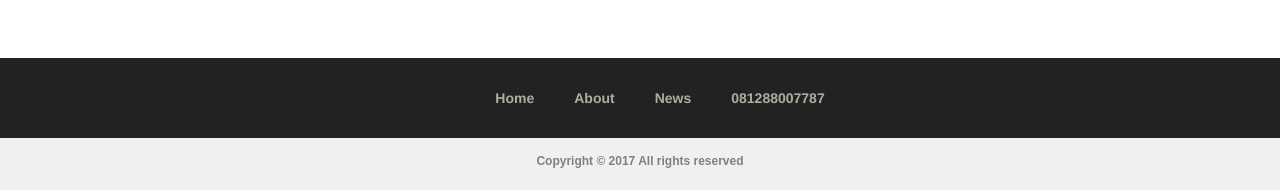
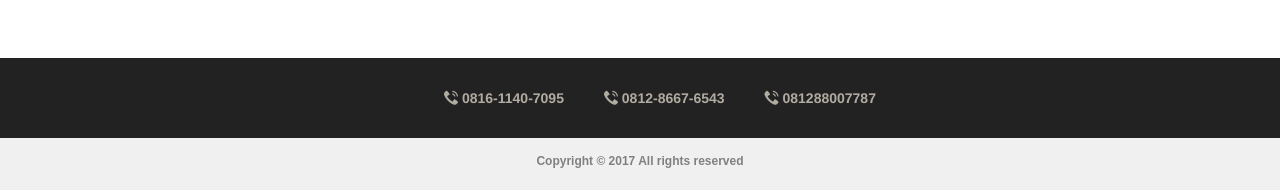
Before and after one commit to crayongenerateon/ohi, a CodeIgniter app: page /database/ in a window 1280 px wide. Shown: the part 1643-1833 px from the top of the page. Run offline with CodeIgniter, Linux system fonts and the light colour scheme; data that the repository does not hold is empty; some libraries are stand-ins or nearby versions; some web fonts are replaced.

Commit message:
update favicon
update favicon dll

```diff
--- a/application/views/manage/auth/login.php
+++ b/application/views/manage/auth/login.php
@@ -5,16 +5,13 @@
 	<meta http-equiv="X-UA-Compatible" content="IE=edge">
 	<meta name="viewport" content="width=device-width, initial-scale=1">
 	<title>PMOI | Login</title>
-  <link rel="shortcut icon" href="<?php echo base_url('media/img/logo.png') ?>">
+  <link rel="shortcut icon" href="<?php echo base_url('media/template/media/images/ico/logo2.png') ?>">
   <link href="<?php echo base_url('media/css/bootstrap.min.css');?>" rel="stylesheet">
   <link href="<?php echo base_url('media/css/login.css');?>" rel="stylesheet">
 
 
 </head>
 <body>
-
-
-
 
   <div class="center">
     <div class="card bordered z-depth-2" style="margin:0% auto; max-width:400px;">
--- a/application/views/manage/templates/layout.php
+++ b/application/views/manage/templates/layout.php
@@ -5,7 +5,7 @@
 	<meta charset="utf-8" />
 	<meta name="viewport" content="width=device-width, initial-scale=1.0" />
 	<title>OHI <?php echo isset($title) ? '| '.$title : null ?></title>
-	<link rel="shortcut icon" href="<?php echo base_url('media/img/logo.png') ?>">
+	<link rel="shortcut icon" href="<?php echo base_url('media/template/media/images/ico/logo2.png') ?>">
 	<link rel="stylesheet" href="<?php echo base_url('media/css/bootstrap.min.css') ?>" />
 	<link rel="stylesheet" href="<?php echo base_url('media/css/materialdesignicons.min.css') ?>" />
 	<link rel="stylesheet" href="<?php echo base_url('media/css/materialdesignicons.min.css.map') ?>" />
--- a/application/views/templates/base.php
+++ b/application/views/templates/base.php
@@ -8,7 +8,7 @@
   <meta name="author" content="">
 
   <title> OHI | one healtcare indonesia</title>
-  <link rel="shortcut icon" href="<?php echo base_url('media/img/logo.png') ?>">
+  <link rel="shortcut icon" href="<?php echo base_url('media/template/media/images/ico/logo2.png') ?>">
   <!-- Bootstrap Core CSS -->
   <link href="<?php echo base_url('');?>media/template/media/css/bootstrap.min.css" rel="stylesheet" type="text/css">
   <link href="<?php echo base_url('');?>media/template/media/css/ionicons.min.css" rel="stylesheet" type="text/css">
@@ -250,19 +250,15 @@
         <ul class="menu">
 
          <li>
-          <a href="#">Home</a>
+          <a href="#"><i class="ion ion-android-call"></i> 0816-1140-7095</a>
         </li>
 
         <li>
-         <a href="#">About</a>
+         <a href="#"><i class="ion ion-android-call"></i> 0812-8667-6543</a>
        </li>
 
-       <li>
-        <a href="#">News</a>
-      </li>
-
       <li>
-       <a href="#">081288007787</a>
+       <a href="#"><i class="ion ion-android-call"></i> 081288007787</a>
      </li>
 
    </ul>
```
Also changed, not shown: application/views/news/list.php (+2 -6 lines), application/views/news/view.php (+2 -6 lines), media/img/user-bg.png (deleted), media/template/media/images/1012.png (deleted), media/template/media/images/bsm.png (deleted), media/template/media/images/footer2.png (deleted), media/template/media/images/footer_bg.jpg (deleted), media/template/media/images/gurun'.jpg (deleted), media/template/media/images/ico/1494945279_visa1.gif (deleted), media/template/media/images/ico/cirrus.gif (deleted), media/template/media/images/ico/logo.jpeg, media/template/media/images/ico/logo2.jpg (added), media/template/media/images/ico/logo2.png (added), media/template/media/images/ico/master.gif (deleted), 3 more files.
